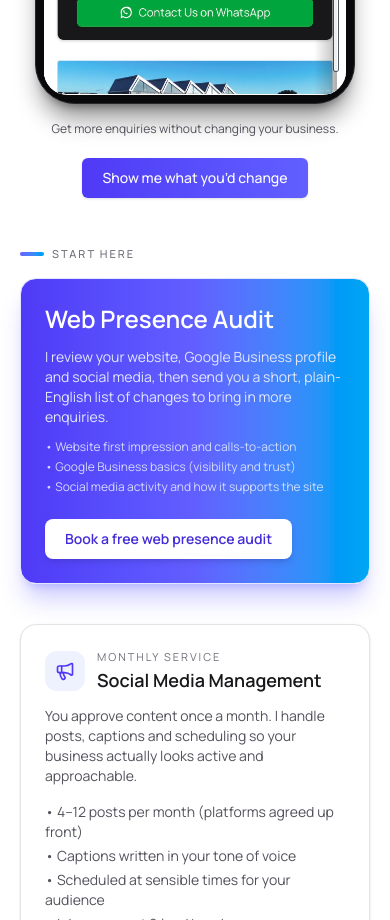
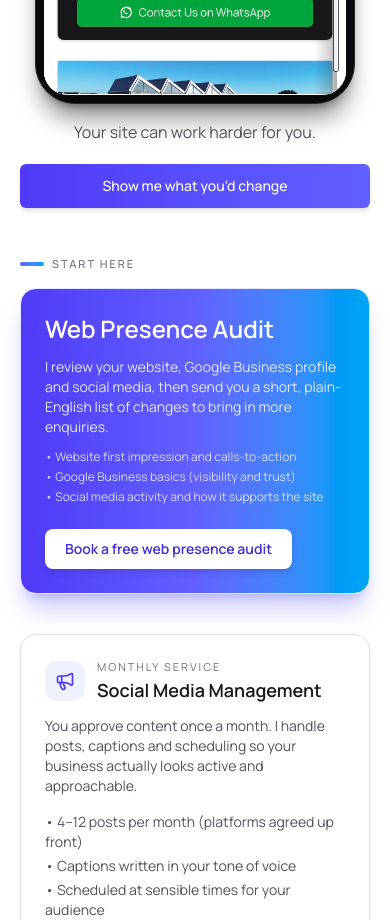
Before and after one commit to finnjefferis/jss, a Next.js app: page / in a window 390 px wide. Shown: the part 1260-2180 px from the top of the page. Built offline with nearby package versions, Linux system fonts and the light colour scheme.

Commit message:
updated mobile sldier text + updated number

```diff
--- a/src/app/page.tsx
+++ b/src/app/page.tsx
@@ -964,16 +964,17 @@ function HeroVisualMobile() {
     <NaxcoPhoneSliderMobile />
   </div>
 
-  <p className="mt-4 text-[12px] text-zinc-600">
-    Get more enquiries without changing your business.
+<p className="mt-4   text-zinc-600">
+  Your site can work harder for you.
 </p>
 
 <a
   href="https://wa.me/447939309355?text=Hi%20Finn%2C%20let’s%20improve%20my%20site."
-    className="mt-5 inline-flex items-center justify-center rounded-md bg-gradient-to-r from-indigo-600 to-indigo-500 px-5 py-2.5 text-sm font-medium text-white shadow-sm transition hover:from-indigo-700 hover:to-indigo-600"
+  className="mt-5 inline-flex w-full items-center justify-center rounded-md bg-gradient-to-r from-indigo-600 to-indigo-500 px-5 py-3 text-sm font-medium text-white shadow-md transition hover:from-indigo-700 hover:to-indigo-600 active:scale-[0.97]"
 >
   Show me what you’d change
 </a>
+
 </section>
 
   );
```
Lines whose indentation alone changed are shown as unchanged.
